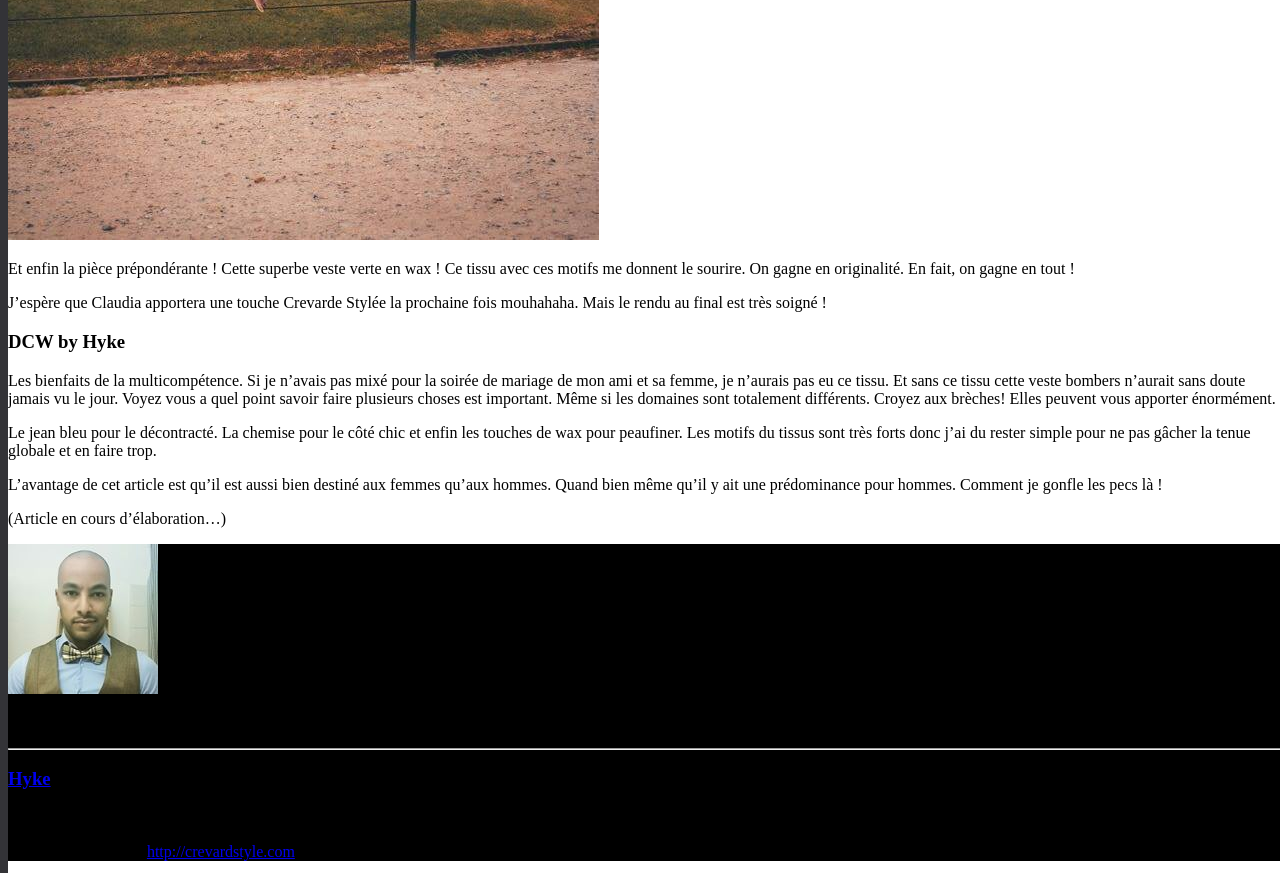
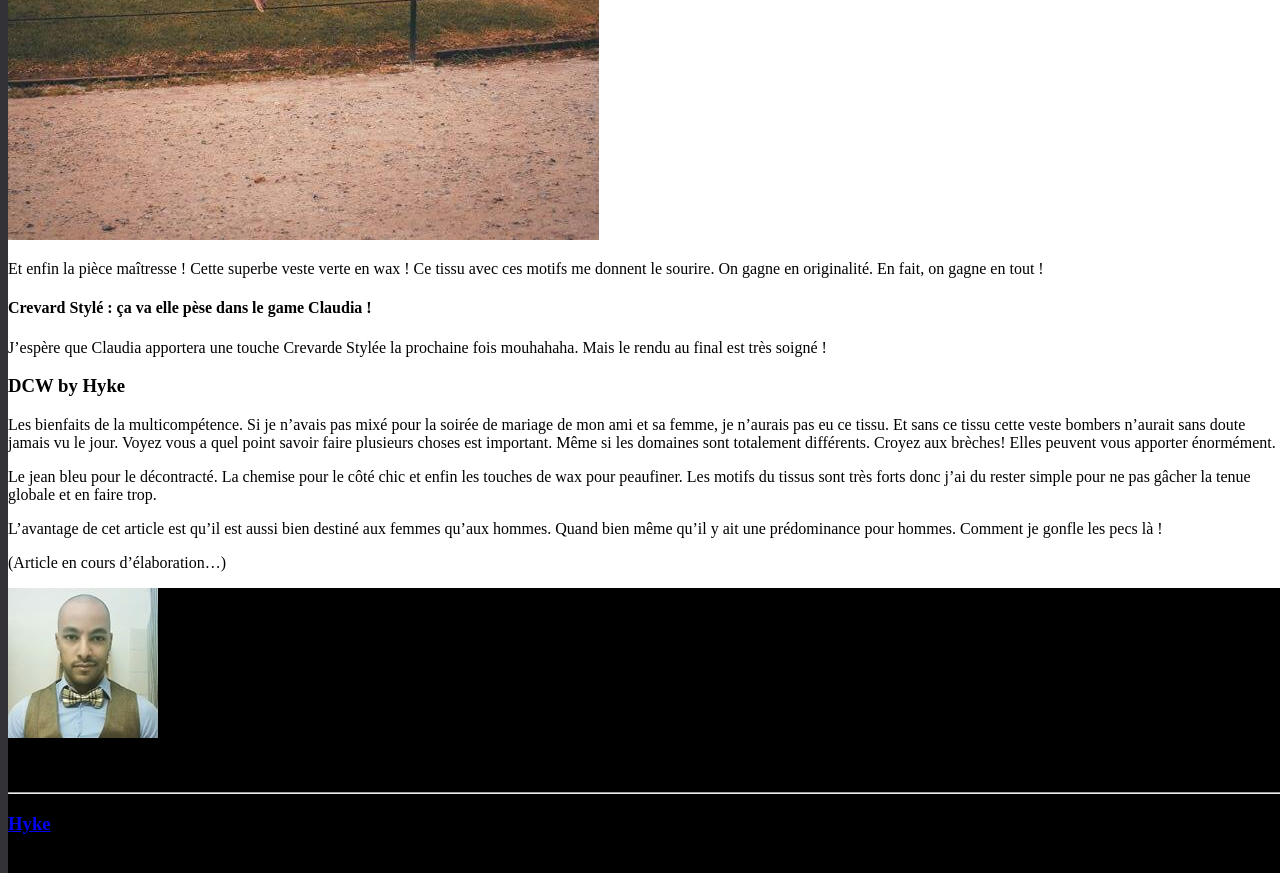
Before and after one commit to darkh2/darkh2.github.io, a Jekyll site: the page built from _posts/2018-08-26-Décontracté-Chic-&-Wax.md, in a window 1280 px wide and 900 px high, scrolled down 4358 px, cut to the strip 0-873 px from the top of the window. Built offline with Jekyll 4.4.1, drawn with Linux system fonts in a browser that asks for light colours; comment, search, counter and statistics services are not loaded.

Commit message:
Update 2018-08-26-Décontracté-Chic-&-Wax.md

```diff
--- a/_posts/2018-08-26-Décontracté-Chic-&-Wax.md
+++ b/_posts/2018-08-26-Décontracté-Chic-&-Wax.md
@@ -34,7 +34,9 @@
 
 ![dcw_c_shoes]({{site.url}}/{{site.baseurl}}img/dcw_c_shoes.jpg)
 
-Et enfin la pièce prépondérante ! Cette superbe veste verte en wax ! Ce tissu avec ces motifs me donnent le sourire. On gagne en originalité. En fait, on gagne en tout !
+Et enfin la pièce maîtresse ! Cette superbe veste verte en wax ! Ce tissu avec ces motifs me donnent le sourire. On gagne en originalité. En fait, on gagne en tout !
+
+#### Crevard Stylé : ça va elle pèse dans le game Claudia !
 
 J'espère que Claudia apportera une touche Crevarde Stylée la prochaine fois mouhahaha. Mais le rendu au final est très soigné !
 
```
